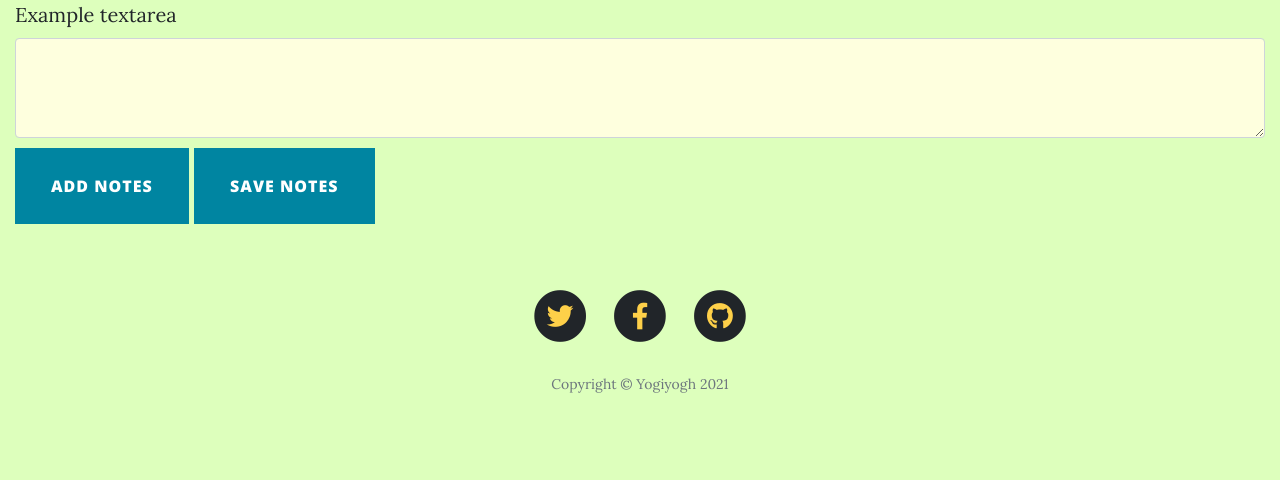
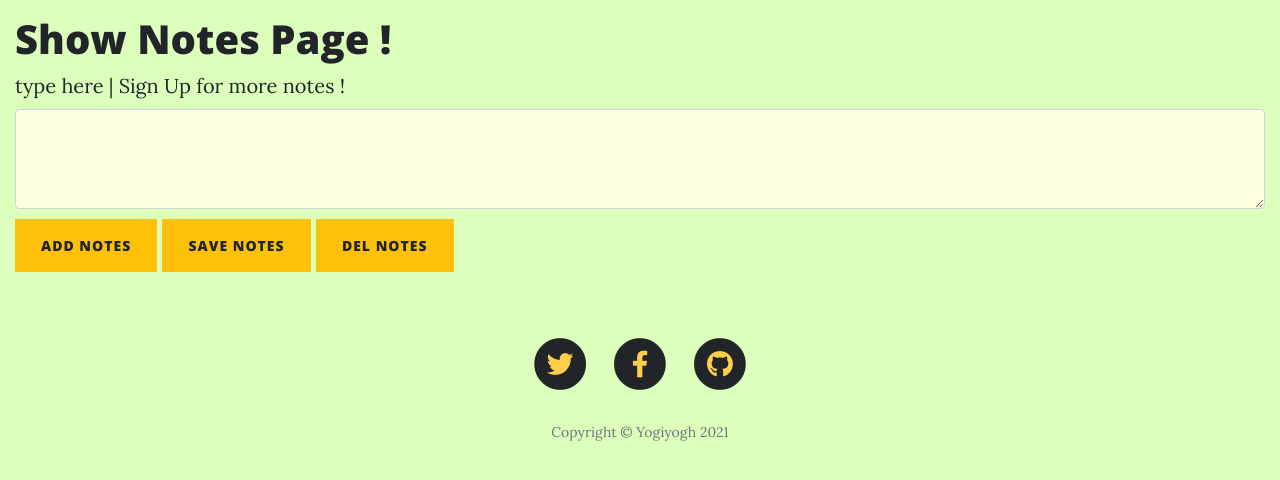
Before and after one commit to yogiyogh3957/ToDoList-webapp, a Flask app: template templates/show_notes.html in a window 1280 px wide. Shown: the part 46-526 px from the top of the page. Run offline with Flask 2, Linux system fonts and the light colour scheme; the template is opened without the code that fills it, so the values that code supplies are empty; some libraries are stand-ins or nearby versions.

Commit message:
rerouting notelist into newpage shownotes.html

```diff
--- a/main.py
+++ b/main.py
@@ -165,7 +165,27 @@ def home():
 def show_notes():
     global notelist
     print("show_notes")
-    return redirect(url_for("home", notelist=notelist))
+    if request.method == 'POST':
+        if request.form['submit_button'] == '1':
+            global notelist
+            print("add notes")
+            text = request.form['text']
+            notelist.append(text)
+            print(f"{notelist}")
+            # time.sleep(2)
+            # return redirect(url_for("home", notelist=notelist))
+            return redirect(url_for("show_notes", notelist=notelist))
+        if request.form['submit_button'] == '2':
+            print("register/saves notes")
+            if not current_user.is_authenticated:
+                return redirect(url_for("register"))
+            else:
+                pass
+        if request.form['submit_button'] == '3':
+            notelist.clear()
+            return redirect(url_for("home", notelist=notelist))
+
+    return render_template('show_notes.html', notelist=notelist)
 
 
 @app.route('/register', methods=["GET", "POST"])
--- a/templates/show_notes.html
+++ b/templates/show_notes.html
@@ -2,20 +2,32 @@
 {% include "header2.html" %}
 
 
-    {%for notes in notelist%}
-        <div id="bar1" class="container-fluid">
+    <h1 class="itsnotes">Show Notes Page !</h1>
+
+
+
+{% for notes in notelist %}
+        <div id="bar4" class="container-fluid">
             <p>{{ notes }}</p>
         </div>
-    {%endfor%}
+{% endfor %}
+
 
 <div id="bar3" class="container-fluid">
     <form method="post">
     <div class="form-group">
-                    <label for="exampleFormControlTextarea1">Example textarea</label>
+        {% if not current_user.is_authenticated: %}
+
+        <label for="exampleFormControlTextarea1">type here | Sign Up for more notes !</label>
+
         <textarea name="text" class="form-control" id="exampleFormControlTextarea1" rows="3"></textarea>
+        <button type="submit" name="submit_button" class="btn btn-warning" value="1">Add Notes</button>
+        <button type="submit" name="submit_button" class="btn btn-warning" value="2">Save Notes</button>
+        <button type="submit" name="submit_button" class="btn btn-warning" value="3">Del Notes</button>
+        {% else: %}
+        <p>Go to Dashboard to see your notes !</p>
+        {% endif %}
 
-                    <button type="submit" name="submit_button" class="btn btn-primary btn-lg" value="1">Add Notes</button>
-                    <button type="submit" name="submit_button" class="btn btn-primary btn-lg" value="2">Save Notes</button>
     </div>
     </form>
 </div>
```
Also changed, not shown: testv2.db. Lines whose indentation alone changed are shown as unchanged.
